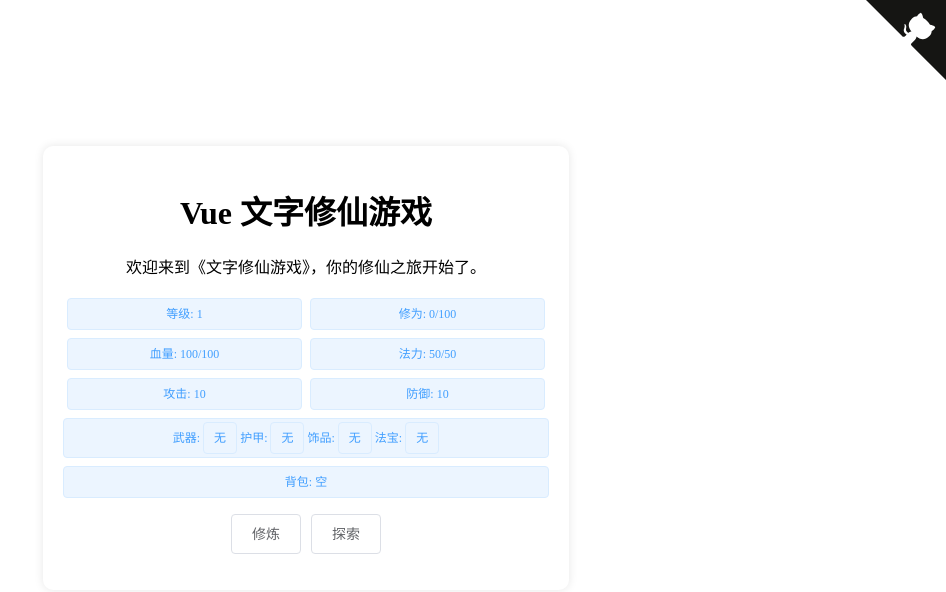
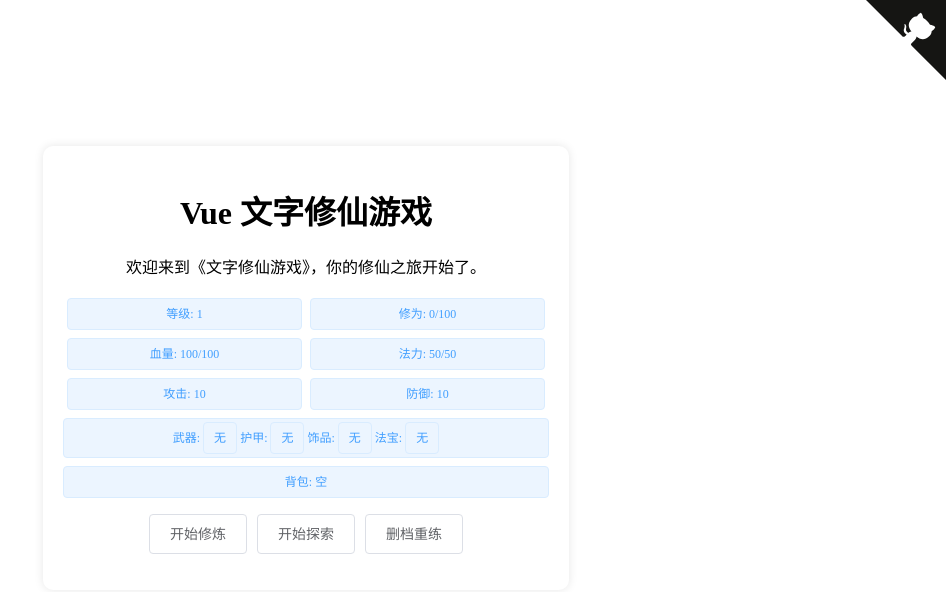
Before and after one commit to setube/vue-XiuXianGame, a Vue app: page / in a window 1280 px wide. Shown: the top 592 px of the page, without its empty margins (334-1280 px from the left). Built offline with nearby package versions, Linux system fonts and the light colour scheme.

Commit message:
0.0.6
增加删档功能

```diff
--- a/src/App.vue
+++ b/src/App.vue
@@ -123,10 +123,7 @@
                     attack: 0
                 },
                 // 按钮
-                actions: [
-                    { text: '修炼', handler: this.cultivate },
-                    { text: '探索', handler: this.explore }
-                ],
+                actions: [],
                 storyText: '',
                 ismonster: false
             };
@@ -138,12 +135,23 @@
             this.startGame();
         },
         methods: {
+            // 删档
+            deleteData () {
+                this.$confirm('你确定要删除存档吗?建议数据出问题的时候再删除', '数据删除提示', {
+                    cancelButtonText: '我点错了',
+                    confirmButtonText: '确定以及肯定'
+                }).then(() => {
+                    localStorage.removeItem('vuex');
+                    location.reload();
+                }).catch(() => { });
+            },
             // 初始化游戏
             startGame () {
                 if (!this.player.cultivation) this.storyText = '欢迎来到《文字修仙游戏》，你的修仙之旅开始了。';
                 this.actions = [
-                    { text: '修炼', handler: this.cultivate },
-                    { text: '探索', handler: this.explore }
+                    { text: '开始修炼', handler: this.cultivate },
+                    { text: '开始探索', handler: this.explore },
+                    { text: '删档重练', handler: this.deleteData },
                 ];
                 // 初始化玩家当前血量
                 this.player.health = this.player.maxHealth;
@@ -176,8 +184,8 @@
                     this.storyText = '你已经达到了当前等级的修为上限，需要突破到下一个等级。';
                 }
                 this.actions = [
-                    { text: '修炼', handler: this.cultivate },
-                    { text: '探索', handler: this.explore }
+                    { text: '继续修炼', handler: this.cultivate },
+                    { text: '开始探索', handler: this.explore }
                 ];
             },
             // 探索逻辑
@@ -208,8 +216,8 @@
                 this.ismonster = true;
                 this.storyText = `你遇到了<span class="el-tag el-tag--danger">${this.monster.name}</span>`;
                 this.actions = [
-                    { text: '发起攻击', handler: () => this.fightMonster(this.monster) },
-                    { text: '立马逃跑', handler: this.runAway }
+                    { text: '干他娘的', handler: () => this.fightMonster(this.monster) },
+                    { text: '提桶跑路', handler: this.runAway }
                 ];
             },
             openMonsterInfo () {
@@ -296,8 +304,8 @@
                 } else {
                     this.storyText = `你攻击了${monster.name}，造成了${playerHarm}点伤害。${monster.name}攻击了你，造成了${monsterHarm}点伤害。`;
                     this.actions = [
-                        { text: '发起攻击', handler: () => this.fightMonster(monster) },
-                        { text: '立马逃跑', handler: () => this.runAway(monster) }
+                        { text: '干他娘的', handler: () => this.fightMonster(monster) },
+                        { text: '提桶跑路', handler: () => this.runAway(monster) }
                     ];
                 }
             },
```
Also changed, not shown: 5 other files (tests, documents, lock files or other folders).
